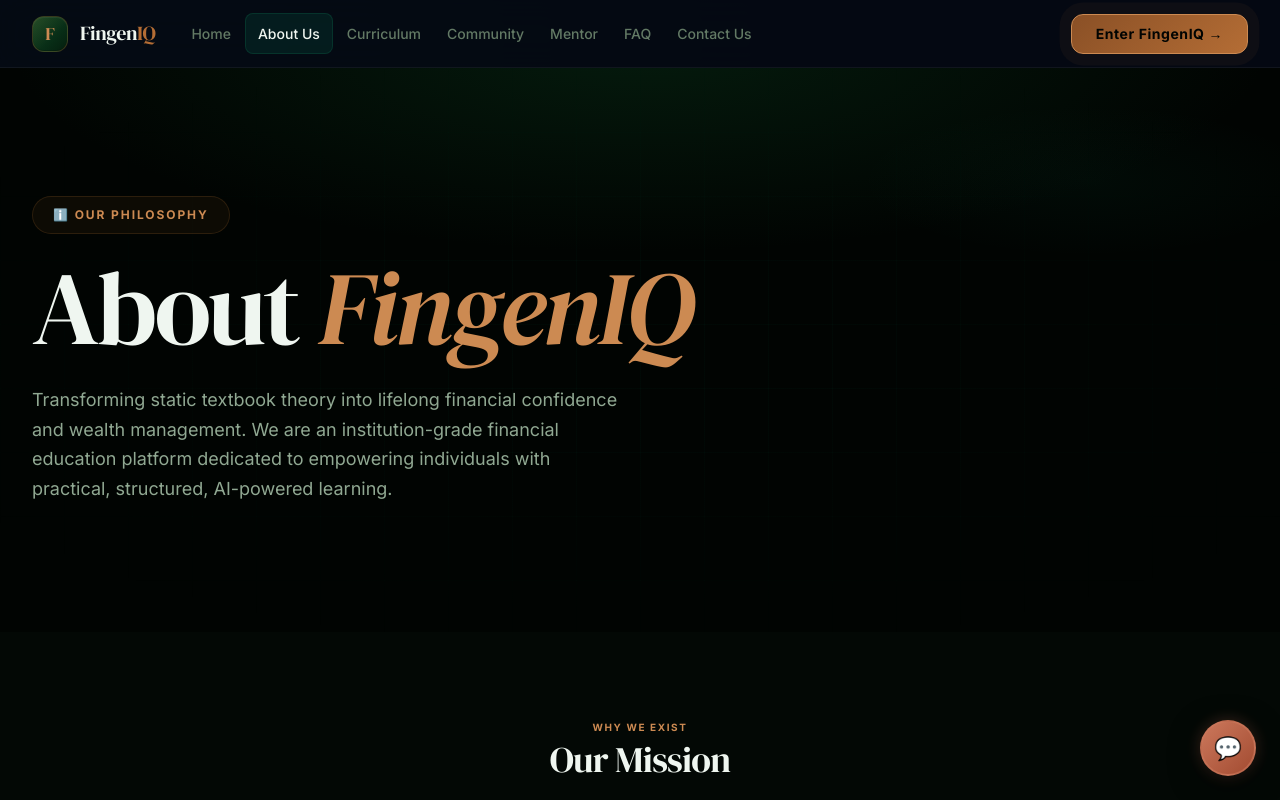
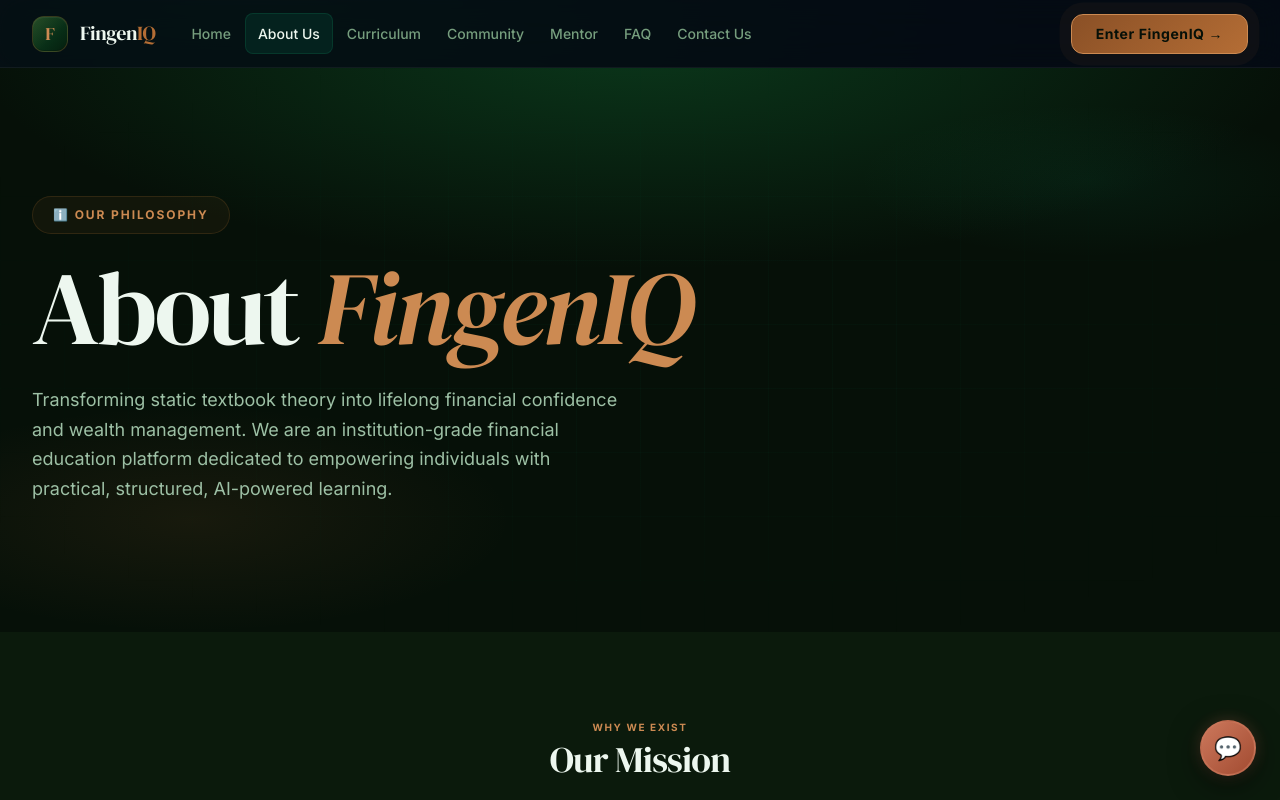
Before and after one commit to mediaworksrdx-cell/FingenIQ, a Next.js app: page /about in a window 1280 px wide. Shown: the top 800 px of the page. Built offline with nearby package versions, Linux system fonts and the light colour scheme.

Commit message:
fix(design): light green bg - visible forest green throughout site

```diff
--- a/src/app/globals.css
+++ b/src/app/globals.css
@@ -8,10 +8,10 @@
 
 /* ─── COLOR TOKENS ──────────────────────────────────────────────────────────── */
 :root {
-  /* Ink — base dark backgrounds (near-black with subtle green tint) */
-  --ink-950: #010402; --ink-900: #030805; --ink-850: #060E07; --ink-800: #0A1509;
-  --ink-750: #111C12; --ink-700: #182519; --ink-600: #253728; --ink-500: #3D5440;
-  --ink-400: #637A65; --ink-300: #90A892; --ink-200: #B8CEB9; --ink-100: #DDE9DE; --ink-50: #EFF6F0;
+  /* Ink — light green dark backgrounds */
+  --ink-950: #061008; --ink-900: #0B1A0C; --ink-850: #112212; --ink-800: #182E19;
+  --ink-750: #1F3A20; --ink-700: #284D2A; --ink-600: #386040; --ink-500: #507858;
+  --ink-400: #769E7E; --ink-300: #9DC0A5; --ink-200: #C0D8C4; --ink-100: #DDEEE0; --ink-50: #EDF7EF;
 
   /* Forest Green — primary action surfaces (replaces navy) */
   --navy-950: #021209; --navy-900: #041E0E; --navy-800: #083318; --navy-700: #0E4724; --navy-600: #145D2F; --navy-500: #1D813F; --navy-400: #27A855;
@@ -108,15 +108,15 @@
   /* ─── Z-INDEX ────────────────────────────────────────────────────────────── */
   --z-dropdown: 100; --z-sticky: 200; --z-drawer: 250; --z-modal: 300; --z-toast: 400;
 
-  /* ─── DARK-MODE SURFACE TOKENS (Near-black with subtle green tint) ── */
-  --dm-bg: #010402;
-  --dm-surface-1: #030805;
-  --dm-surface-2: #060E07;
-  --dm-surface-3: #0A1509;
+  /* ─── DARK-MODE SURFACE TOKENS (Light green dark) ── */
+  --dm-bg: #061008;
+  --dm-surface-1: #0B1A0C;
+  --dm-surface-2: #112212;
+  --dm-surface-3: #182E19;
   --dm-border: rgba(255,255,255,0.07);
-  --dm-text-primary: #DDE9DE;
-  --dm-text-secondary: #90A892;
-  --dm-text-muted: #4A6050;
+  --dm-text-primary: #DDEEE0;
+  --dm-text-secondary: #9DC0A5;
+  --dm-text-muted: #507858;
 }
 
 /* ─── RESET & BASE ──────────────────────────────────────────────────────────── */
@@ -125,8 +125,9 @@
 body {
   background-color: var(--ink-950);
   background-image:
-    radial-gradient(ellipse 90% 60% at 15% 5%, rgba(14,71,36,0.18) 0%, transparent 55%),
-    radial-gradient(ellipse 70% 50% at 85% 95%, rgba(11,80,35,0.10) 0%, transparent 50%);
+    radial-gradient(ellipse 100% 70% at 20% 0%, rgba(16,80,24,0.55) 0%, transparent 60%),
+    radial-gradient(ellipse 80% 60% at 80% 100%, rgba(14,71,20,0.40) 0%, transparent 55%),
+    radial-gradient(ellipse 60% 50% at 50% 50%, rgba(6,16,8,0.50) 0%, transparent 80%);
   background-attachment: fixed;
   color: var(--ink-100);
   font-family: var(--font-sans);
@@ -386,7 +387,7 @@
   position: fixed;
   top: 0; left: 0; right: 0;
   height: var(--nav-height);
-  background: rgba(1,4,2,0.92);
+  background: rgba(6,16,8,0.90);
   backdrop-filter: blur(28px) saturate(180%);
   -webkit-backdrop-filter: blur(28px) saturate(180%);
   border-bottom: 1px solid rgba(16,185,129,0.12);
@@ -983,8 +984,9 @@
   position: absolute;
   inset: 0;
   background:
-    radial-gradient(ellipse 85% 65% at 50% -5%, rgba(14,87,42,0.28) 0%, transparent 58%),
-    radial-gradient(ellipse 40% 30% at 85% 20%, rgba(16,185,129,0.04) 0%, transparent 45%),
+    radial-gradient(ellipse 90% 70% at 50% -5%, rgba(14,87,42,0.55) 0%, transparent 58%),
+    radial-gradient(ellipse 50% 40% at 15% 80%, rgba(180,109,53,0.10) 0%, transparent 50%),
+    radial-gradient(ellipse 40% 30% at 85% 20%, rgba(16,185,129,0.07) 0%, transparent 45%),
     var(--ink-950);
 }
 .hero__grid {
```
